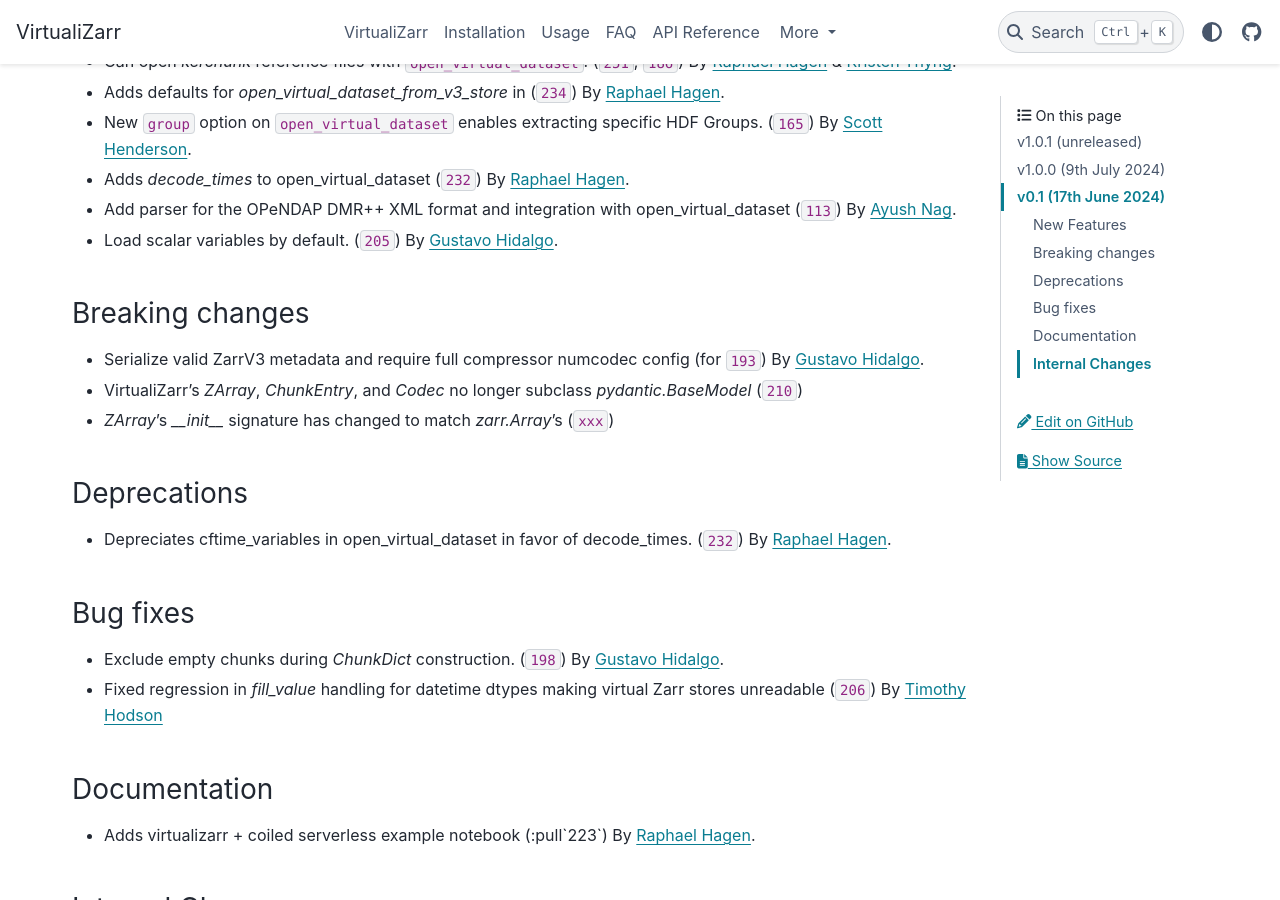
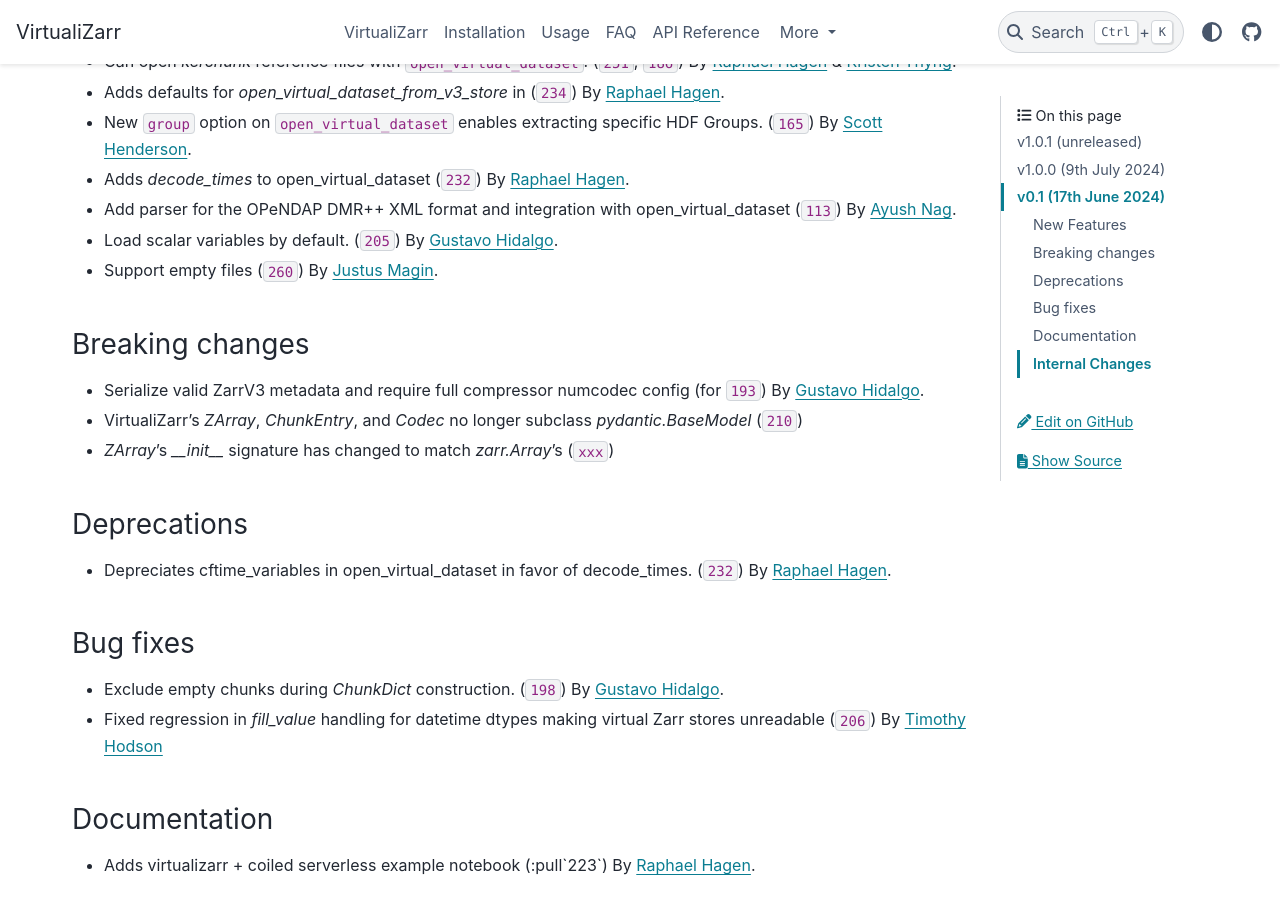
Before and after one commit to zarr-developers/VirtualiZarr, a Sphinx documentation site: the page built from docs/releases.rst, in a window 1280 px wide and 900 px high, scrolled down 318 px. Built offline with Sphinx 7.4.7 and the PyData theme 0.15.4, drawn with Linux system fonts in a browser that asks for light colours; cross-references to code outside the pages are shown as plain code.

Commit message:
release note

```diff
--- a/docs/releases.rst
+++ b/docs/releases.rst
@@ -27,6 +27,9 @@
 
 - Load scalar variables by default. (:pull:`205`)
   By `Gustavo Hidalgo <https://github.com/ghidalgo3>`_.
+
+- Support empty files (:pull:`260`)
+  By `Justus Magin <https://github.com/keewis>`_.
 
 Breaking changes
 ~~~~~~~~~~~~~~~~
```
